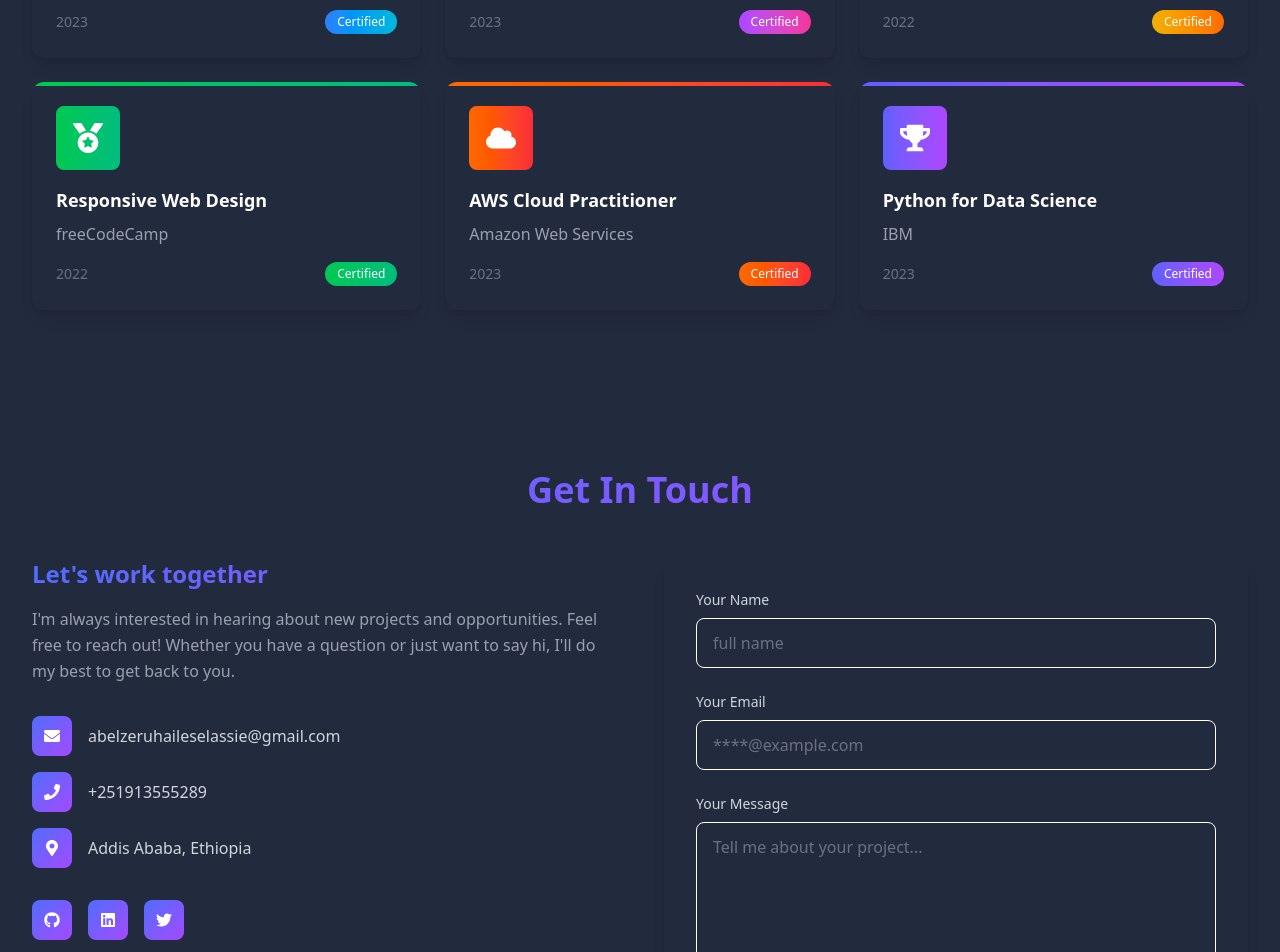
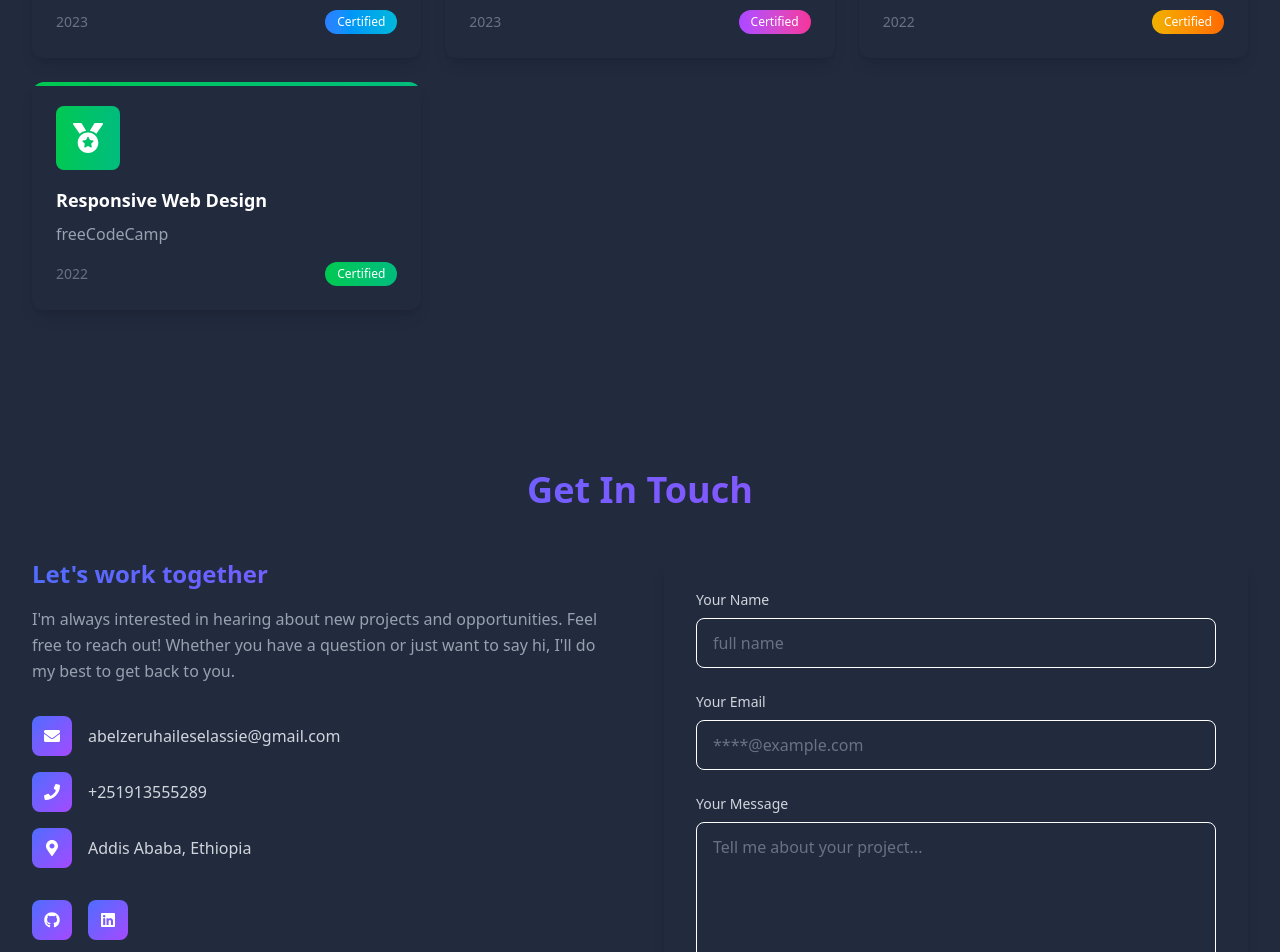
Before and after one commit to abelzeruhaileselassie-png/my-portfolio, a React (Vite) app: page / in a window 1280 px wide. Shown: the part 3560-4512 px from the top of the page. Built offline with nearby package versions, Linux system fonts and the light colour scheme.

Commit message:
updateds

```diff
--- a/src/components/Certifications.jsx
+++ b/src/components/Certifications.jsx
@@ -34,22 +34,6 @@ const Certifications = () => {
       date: "2022",
       icon: <FaMedal />,
       color: "from-green-500 to-emerald-500"
-    },
-    {
-      id: 5,
-      title: "AWS Cloud Practitioner",
-      issuer: "Amazon Web Services",
-      date: "2023",
-      icon: <FaCloud />,
-      color: "from-orange-500 to-red-500"
-    },
-    {
-      id: 6,
-      title: "Python for Data Science",
-      issuer: "IBM",
-      date: "2023",
-      icon: <FaTrophy />,
-      color: "from-indigo-500 to-purple-500"
     }
   ];
 
--- a/src/components/Contact.jsx
+++ b/src/components/Contact.jsx
@@ -69,9 +69,8 @@ const Contact = () => {
 
         <div className="flex gap-4">
           {[
-            { icon: FaGithub, href: 'https://github.com' },
-            { icon: FaLinkedin, href: 'https://linkedin.com' },
-            { icon: FaTwitter, href: 'https://twitter.com' },
+            { icon: FaGithub, href: 'https://github.com/abelzeruhaileselassie-png' },
+            { icon: FaLinkedin, href: 'www.linkedin.com/in/abel-zeru-haileselassie-4453733b8' },
           ].map((item, index) => (
             <a
               key={index}
```
